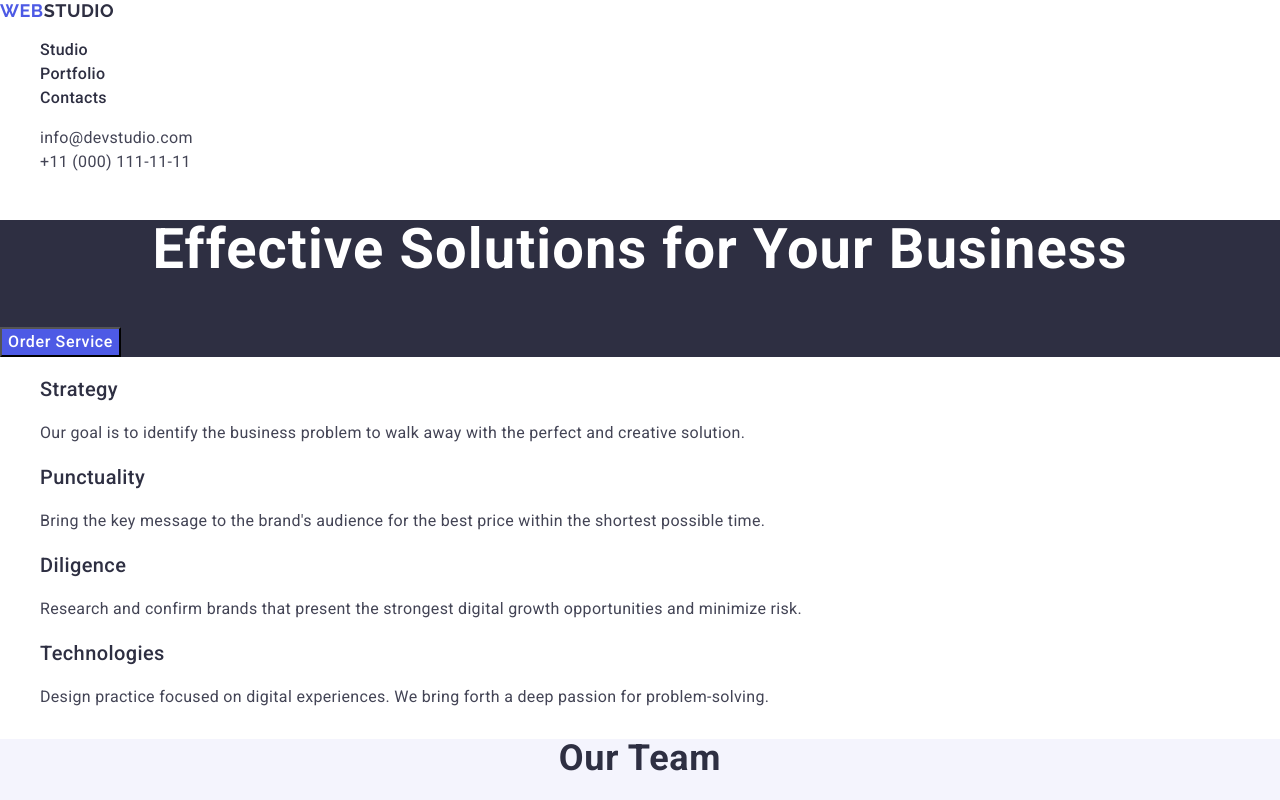
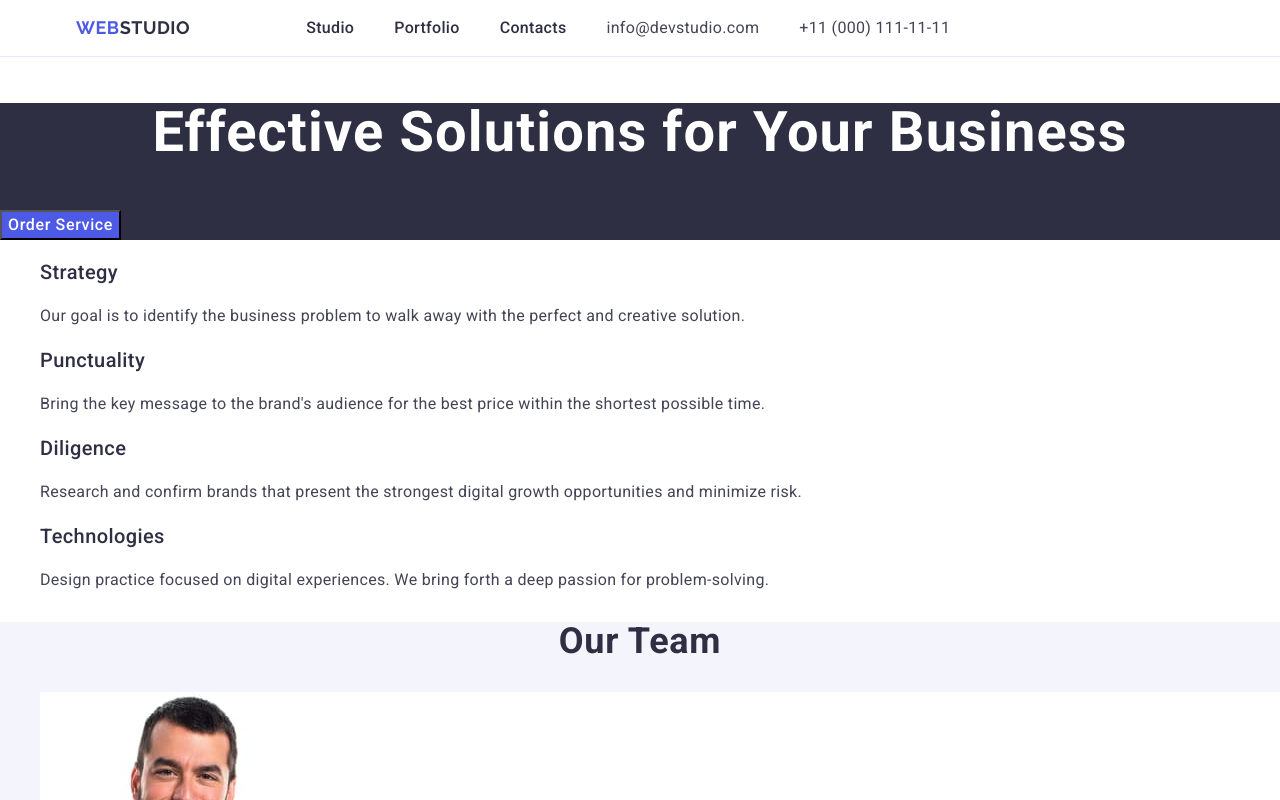
Before and after one commit to hatiko99/goit-markup-hw-03, a plain HTML site: page index.html in a window 1280 px wide. Shown: the top 800 px of the page. Drawn offline with nearby package versions, Linux system fonts and the light colour scheme.

Commit message:
Update styles.css
Added flexbox .page-header

```diff
--- a/css/styles.css
+++ b/css/styles.css
@@ -4,6 +4,10 @@
 
 .list {
   list-style-type: none;
+}
+
+img {
+  display: block;
 }
 
 button {
@@ -18,6 +22,25 @@ body {
 
 /* Header */
 
+.page-header {
+  border-bottom: 1px solid #e7e9fc;
+}
+
+.header-container {
+  display: flex;
+}
+
+.container {
+  width: 1158px;
+  margin: 0 auto;
+  padding: 0 15px;
+}
+
+.page-nav {
+  display: flex;
+  align-items: center;
+}
+
 .logo {
   font-family: 'Raleway', sans-serif;
   font-size: 18px;
@@ -26,6 +49,12 @@ body {
   letter-spacing: 0.03em;
   text-transform: uppercase;
   color: var(--iris, #4d5ae5);
+  margin-right: 76px;
+}
+
+.menu {
+  display: flex;
+  gap: 40px;
 }
 
 .logo-text {
@@ -44,6 +73,7 @@ body {
   line-height: 1.5;
   letter-spacing: 0.02em;
   color: var(--navyblue, #2e2f42);
+  padding: 24px 0;
 }
 
 .menu-link:hover,
@@ -53,6 +83,11 @@ body {
 
 .address {
   font-style: normal;
+}
+
+.contacts-list {
+  display: flex;
+  gap: 40px;
 }
 
 .contacts-link {
@@ -177,7 +212,7 @@ body {
 
 /* Footer */
 
-.page-footer {
+.footer {
   background: var(--navyblue, #2e2f42);
   color: var(--cloud, #f4f4fd);
 }
@@ -189,6 +224,6 @@ body {
   letter-spacing: 0.02em;
 }
 
-.footer-text-color {
+.footer-logo-color {
   color: var(--cloud, #f4f4fd);
 }
--- a/index.html
+++ b/index.html
@@ -19,6 +19,7 @@
   <body>
     <!-- Header -->
     <header class="page-header">
+      <div class="header-container container">
         <nav class="page-nav">
           <a class="logo link" href="./index.html"
             >Web<span class="logo-text">Studio</span></a
@@ -49,6 +50,7 @@
             </li>
           </ul>
         </address>
+      </div>
     </header>
     <!-- Main -->
     <main>
@@ -208,9 +210,9 @@
       </section>
     </main>
     <!-- Footer -->
-    <footer class="page-footer">
+    <footer class="footer">
       <a class="logo link" href="./index.html"
-        >Web<span class="footer-text-color">Studio</span></a
+        >Web<span class="footer-logo-color">Studio</span></a
       >
       <p class="footer-desc">
         Increase the flow of customers and sales for your business with digital
```
Lines whose indentation alone changed are shown as unchanged.
